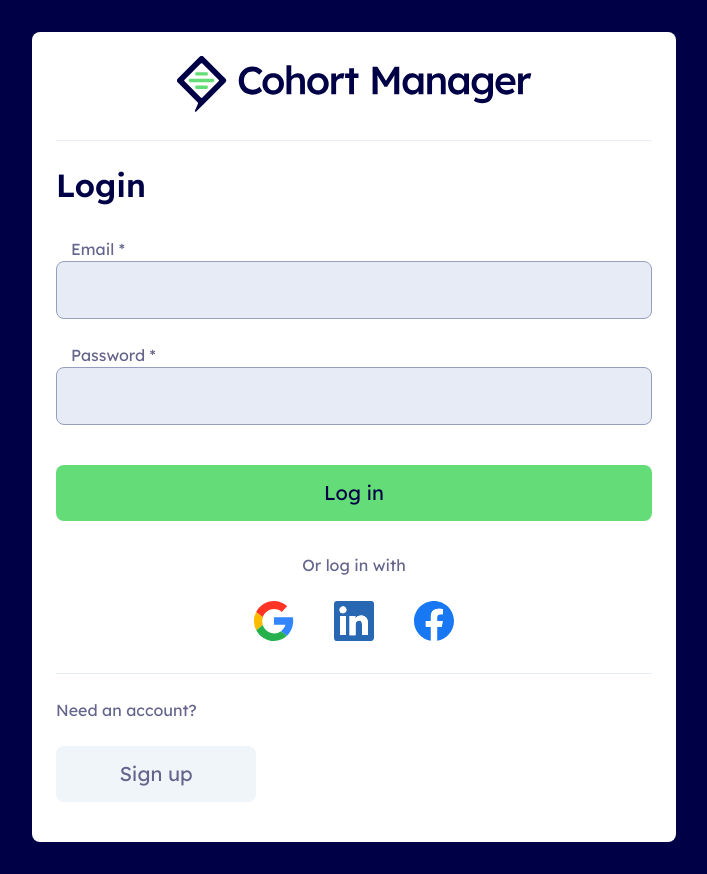
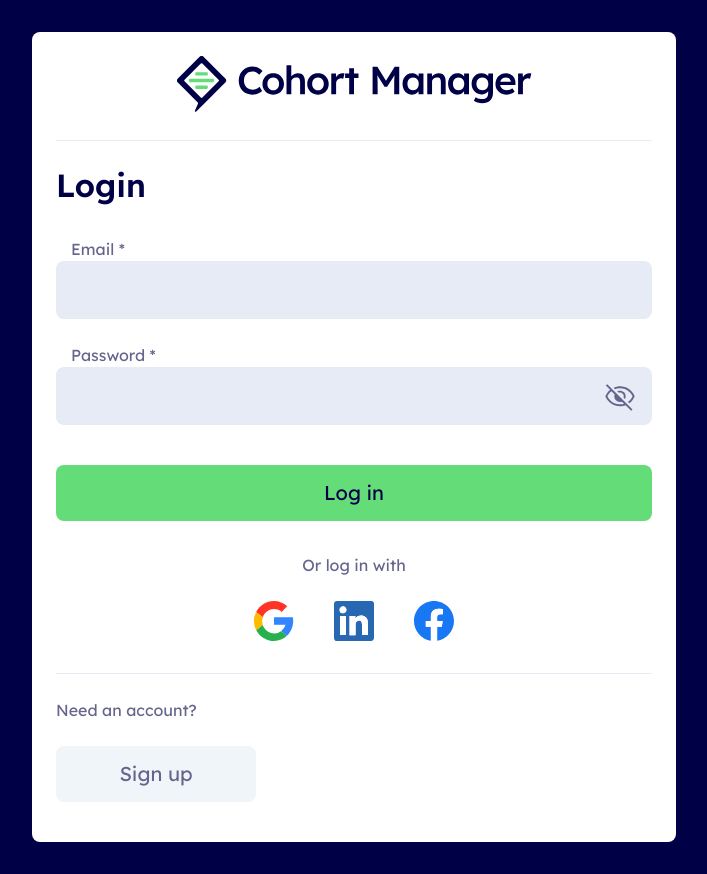
Before and after one commit to zainabch123/team-dev-client-c13, a React (Create React App) app: page /login in a window 1280 px wide. Shown: the whole page, without its empty margins (286-993 px from the left). Built offline with nearby package versions, Linux system fonts and the light colour scheme.

Commit message:
fixing formm styling, adding password hide

```diff
--- a/src/components/form/textInput/index.js
+++ b/src/components/form/textInput/index.js
@@ -1,9 +1,66 @@
+import { useState } from "react";
+
 const TextInput = ({ value, onChange, name, label, type = "text" }) => {
+	const [input, setInput] = useState("");
+	const [showpassword, setShowpassword] = useState(false);
+	if (type === "password") {
+		return (
+			<div className="inputwrapper">
+				<label htmlFor={name}>{label}</label>
+				<input
+					type={type}
+					name={name}
+					value={value}
+					onChange={(e) => {
+						onChange(e);
+						setInput(e.target.value);
+					}}
+				/>
+				{showpassword && (
+					<input
+						type="text"
+						name={name}
+						value={input}
+						className="passwordreveal"
+					/>
+				)}
+				<button
+					className={`showpasswordbutton formbutton ${
+						showpassword && "__faded"
+					}`}
+					onClick={(e) => {
+						e.preventDefault();
+						setShowpassword(!showpassword);
+					}}
+				>
+					<EyeLogo />
+				</button>
+			</div>
+		);
+	} else {
+		return (
+			<div className="inputwrapper">
+				<label htmlFor={name}>{label}</label>
+				<input type={type} name={name} value={value} onChange={onChange} />
+			</div>
+		);
+	}
+};
+
+const EyeLogo = () => {
 	return (
-		<div>
-			<label htmlFor={name}>{label}</label>
-			<input type={type} name={name} value={value} onChange={onChange} />
-		</div>
+		<svg
+			xmlns="http://www.w3.org/2000/svg"
+			fill="none"
+			viewBox="0 0 32 32"
+			width="32"
+			height="32"
+		>
+			<path
+				fill="#64648C"
+				d="M20.967 18.033 19.5 16.567c.578-1.578.278-2.89-.9-3.934s-2.456-1.31-3.833-.8L13.3 10.367a4.03 4.03 0 0 1 1.267-.534A6.167 6.167 0 0 1 16 9.667c1.578 0 2.917.55 4.017 1.65 1.1 1.1 1.65 2.439 1.65 4.016 0 .49-.061.973-.184 1.45a4.404 4.404 0 0 1-.516 1.25Zm4.3 4.3L23.933 21a15.632 15.632 0 0 0 2.85-2.683c.811-.99 1.406-1.984 1.784-2.984-1.111-2.466-2.778-4.416-5-5.85-2.223-1.433-4.634-2.15-7.234-2.15-.933 0-1.888.09-2.866.267-.978.178-1.745.389-2.3.633L9.633 6.667c.778-.356 1.773-.667 2.984-.934 1.21-.266 2.394-.4 3.55-.4 3.177 0 6.083.906 8.716 2.717 2.634 1.811 4.562 4.239 5.784 7.283a16.47 16.47 0 0 1-2.234 3.9 16.1 16.1 0 0 1-3.166 3.1Zm1.933 7.534-5.6-5.5c-.778.31-1.655.55-2.633.716a17.62 17.62 0 0 1-2.967.25c-3.244 0-6.189-.905-8.833-2.716-2.645-1.811-4.59-4.24-5.834-7.284a15.127 15.127 0 0 1 1.85-3.383c.79-1.1 1.75-2.15 2.884-3.15l-4.2-4.2 1.4-1.433L28.5 28.4l-1.3 1.467ZM7.433 10.2c-.822.6-1.616 1.389-2.383 2.367-.767.977-1.317 1.9-1.65 2.766 1.133 2.467 2.839 4.417 5.117 5.85 2.277 1.434 4.86 2.15 7.75 2.15.733 0 1.455-.044 2.166-.133.712-.089 1.245-.222 1.6-.4L17.9 20.667a3.483 3.483 0 0 1-.9.25A6.49 6.49 0 0 1 16 21c-1.556 0-2.889-.544-4-1.633-1.111-1.09-1.667-2.434-1.667-4.034 0-.333.028-.666.084-1 .055-.333.139-.633.25-.9L7.433 10.2Z"
+			/>
+		</svg>
 	);
 };
 
--- a/src/styles/_form.css
+++ b/src/styles/_form.css
@@ -1,16 +1,46 @@
 form input {
 	background: var(--color-blue5);
-	border: 1px solid var(--color-blue2);
+	border: 1px solid transparent;
 	border-radius: 8px;
 	padding: 16px;
 	font-size: 18px;
 	line-height: 1.33;
 	width: 100%;
 }
-
+form input:focus {
+	border: 1px solid var(--color-blue2);
+}
 form label {
 	color: var(--color-blue1);
 	line-height: 1.5;
 	margin-bottom: 2px;
 	padding-left: 15px;
 }
+
+.inputwrapper {
+	position: relative;
+}
+
+.showpasswordbutton {
+	position: absolute;
+	bottom: 28px;
+	right: 16px;
+	z-index: 2;
+	background: none;
+	transform: translateY(19px);
+	transition: all 0.2s ease;
+}
+.showpasswordbutton:hover {
+	opacity: 0.7;
+}
+.showpasswordbutton.__faded {
+	opacity: 0.4;
+}
+
+.passwordreveal {
+	position: absolute;
+	bottom: 0;
+	right: 0;
+	width: 100%;
+	z-index: 1;
+}
--- a/src/styles/_reset.css
+++ b/src/styles/_reset.css
@@ -20,6 +20,10 @@ ul {
 	padding: 0;
 }
 
+input {
+	outline: none;
+}
+
 *,
 *::before,
 *::after {
```
